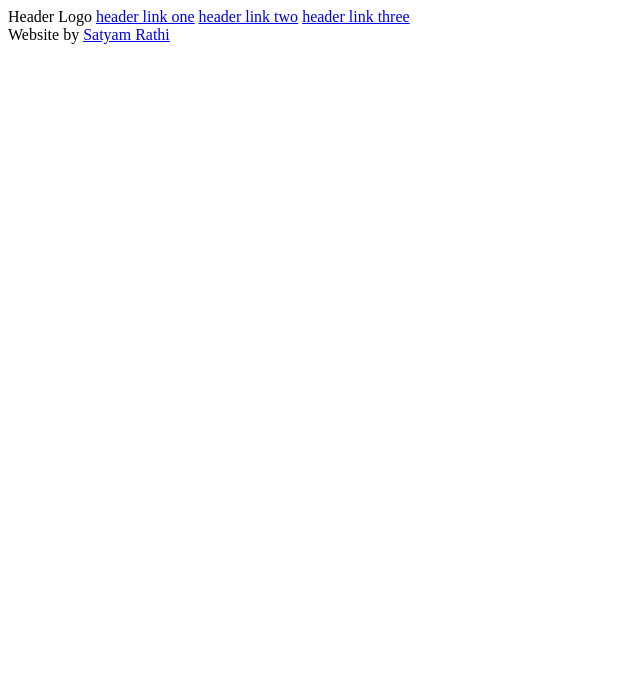
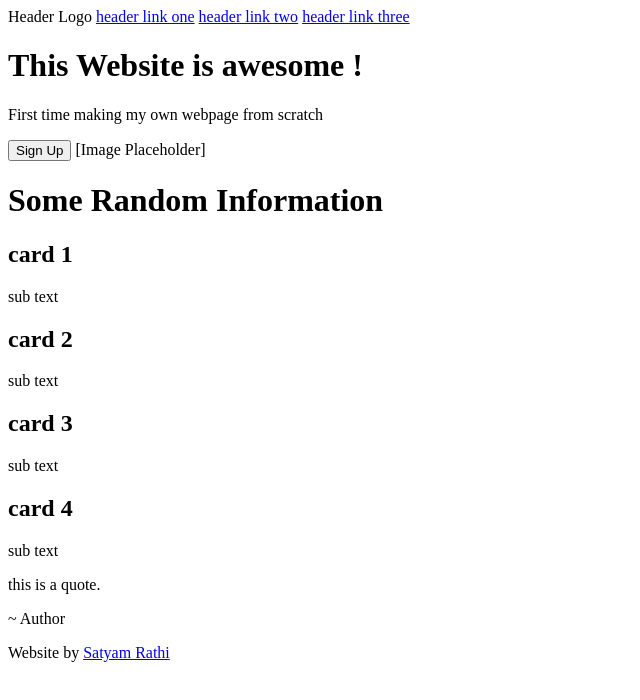
Before and after one commit to satyamrathirar/Landing-Page-Flex, a plain HTML site: page index.html in a window 1280 px wide. Shown: the whole page, without its empty margins (0-640 px from the left). Drawn offline with Linux system fonts and the light colour scheme; files that its build step writes are made by us from their sources.

Commit message:
barebone html with some content

```diff
--- a/index.html
+++ b/index.html
@@ -13,6 +13,29 @@
         <a href="#">header link two</a>
         <a href="#">header link three</a>
     </div>
+    <div class="subcon1">
+        <h1>This Website is awesome ! </h1>
+        <p>First time making my own webpage from scratch</p>
+        <button>Sign Up</button>
+        [Image Placeholder]
+    </div>
+    <div class="subcon2">
+        <h1>Some Random Information</h1>
+        <div class="cards">
+            <h2>card 1</h2>
+            <p>sub text</p>
+            <h2>card 2</h2>
+            <p>sub text</p>
+            <h2>card 3</h2>
+            <p>sub text</p>
+            <h2>card 4</h2>
+            <p>sub text</p>
+        </div>
+    </div>
+    <div class="subcon3">
+        <p>this is a quote.</p>
+        <p>~ Author</p>
+    </div>
     <div class="footer">
         Website by <a href="https://github.com/satyamrathirar" target="_blank">Satyam Rathi</a>
     </div>
```
